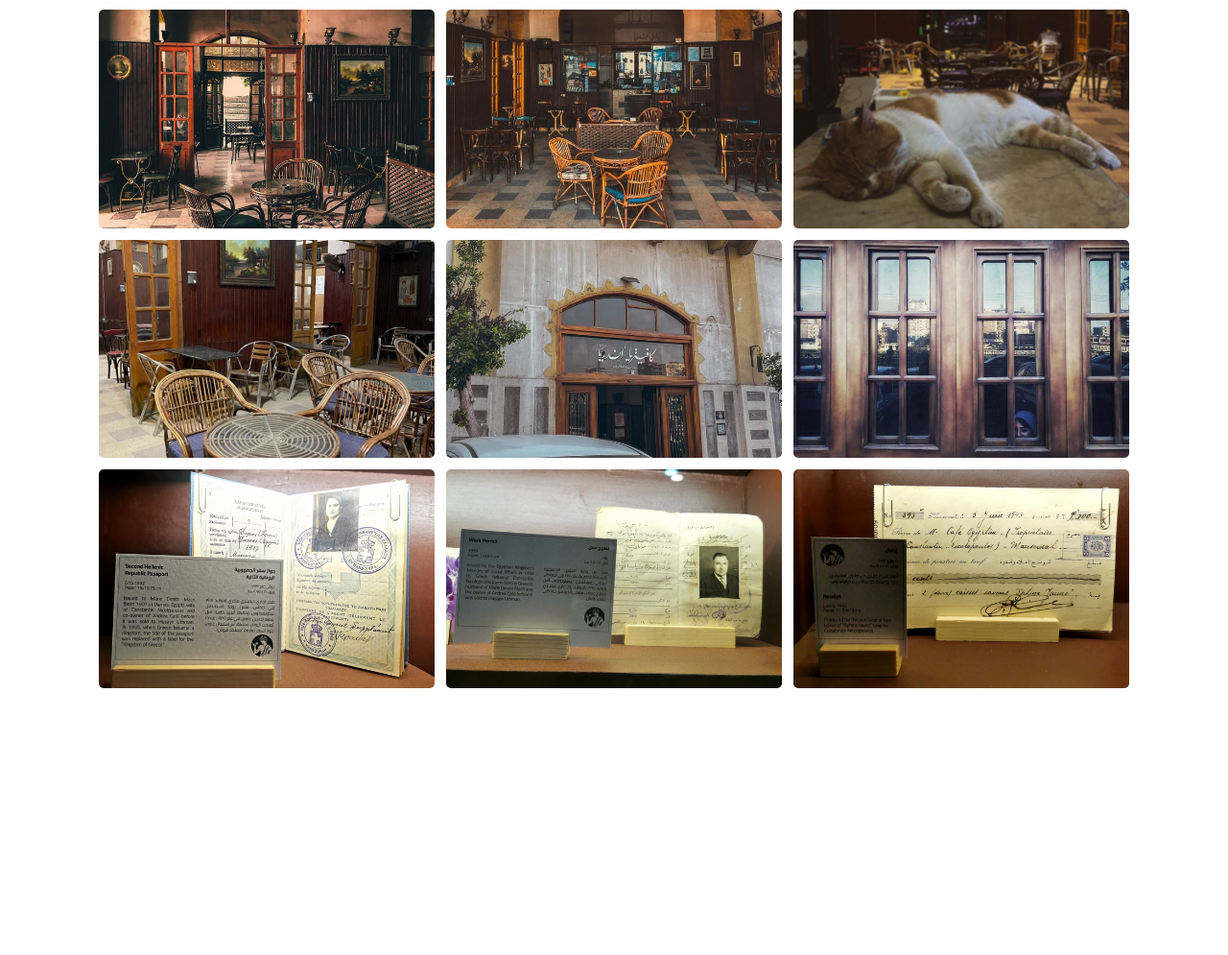
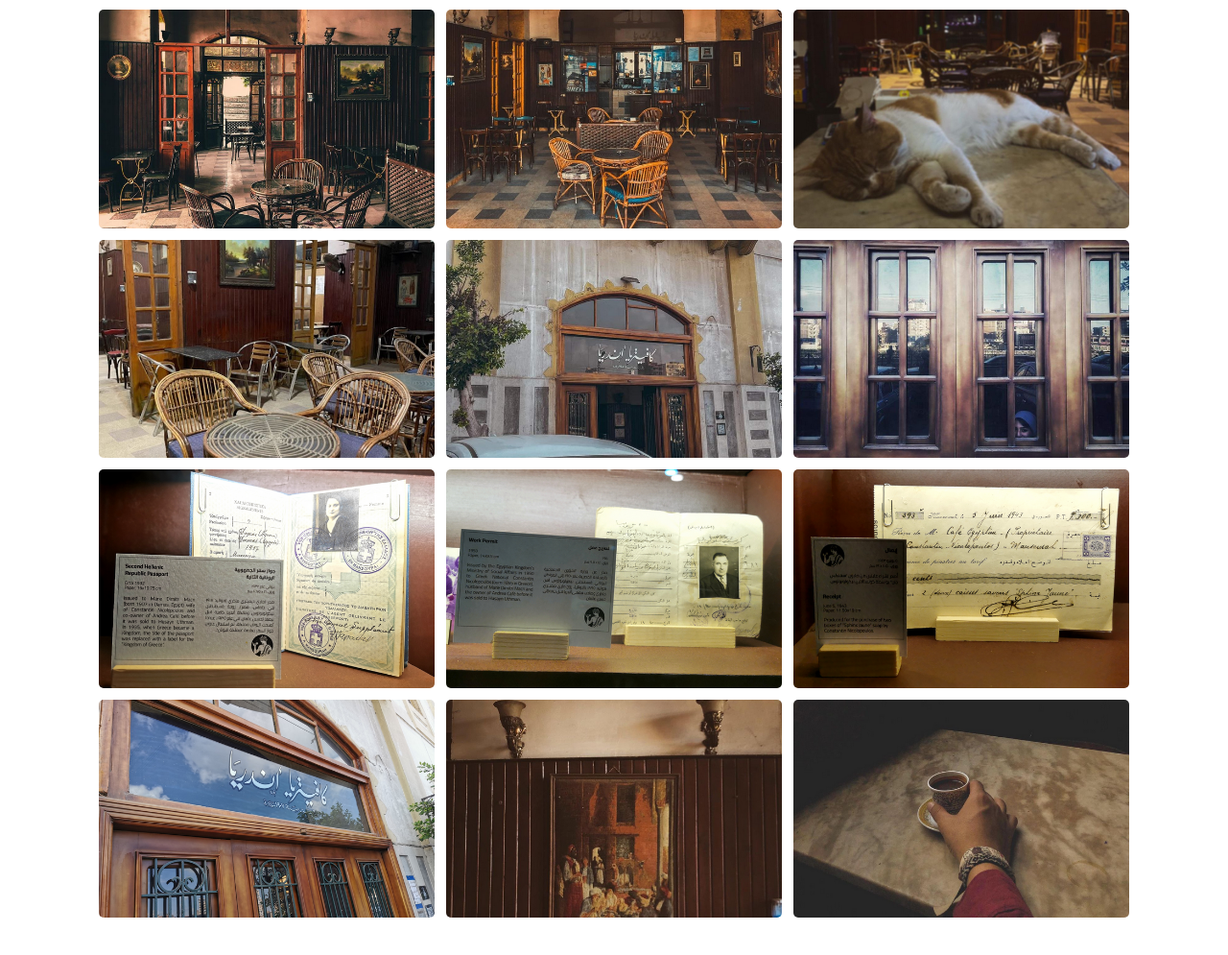
Before and after one commit to AmrBedir/andrea-cafe, a plain HTML site: page gallery.html in a window 1280 px wide. Shown: the part 95-1090 px from the top of the page at 96% size. Before the commit the page ends 854 px from the top, so only its background shows below. Drawn offline with Linux system fonts and the light colour scheme.

Commit message:
Update gallery.html

```diff
--- a/gallery.html
+++ b/gallery.html
@@ -45,6 +45,18 @@
                <img src="assets/img/IMG_20230604_9.png" alt="Andrea Café" />
                <div class="overlay"><span>Receipt produced for purchase of two boxes of "Sphinx Jaune" soap.</span></div>
             </li>
+            <li>
+               <img src="assets/img/IMG_20230604_10.png" alt="Andrea Café" />
+               <div class="overlay"><span>Recent photo of Andrea's Café from outside.</span></div>
+            </li>
+            <li>
+               <img src="assets/img/IMG_20230604_11.png" alt="Andrea Café" />
+               <div class="overlay"><span>A painting on one of the walls of Andrea Café.</span></div>
+            </li>
+            <li>
+               <img src="assets/img/IMG_20230604_12.png" alt="Andrea Café" />
+               <div class="overlay"><span>Girl portraying streak in Café.</span></div>
+            </li>
          </ul>
       </div>
    </body>
```
